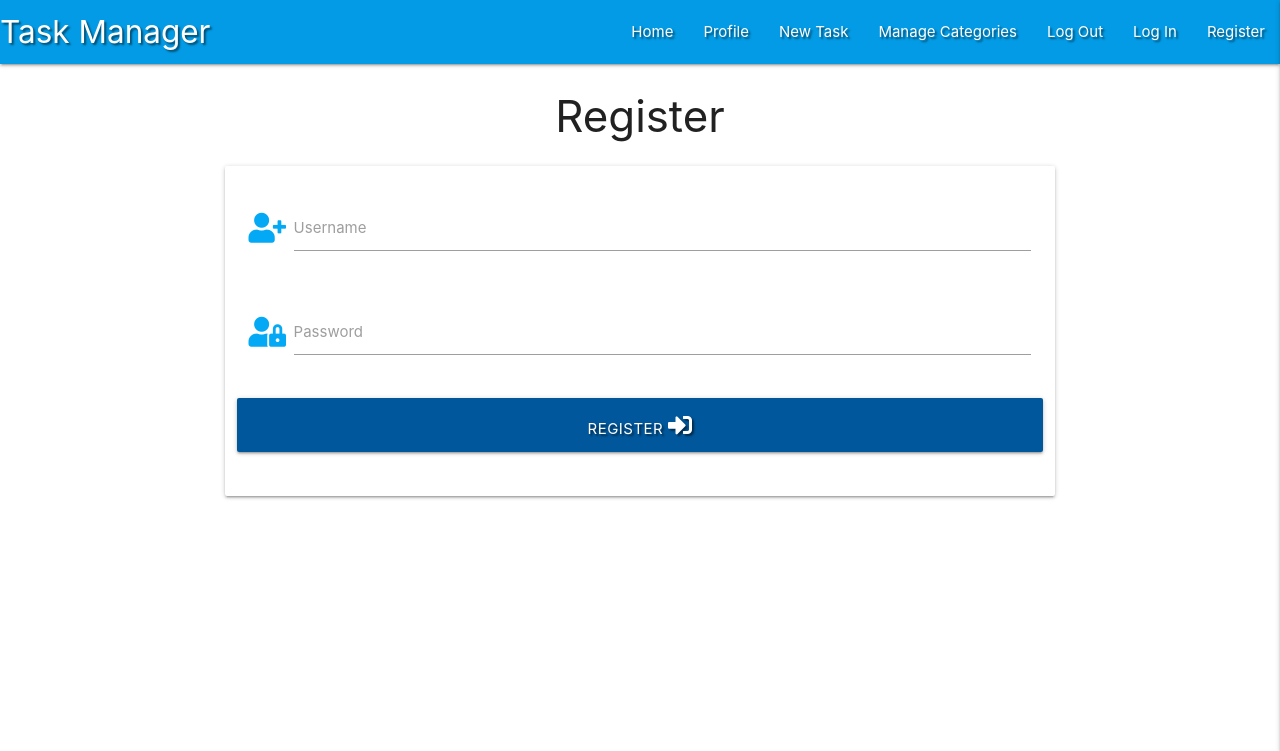
After one commit to BAK2K3/mongominiproject, a Flask app: page /register in a window 1280 px wide. The commit adds this page. Shown: the top 751 px of the page. Run offline with Flask 2, Linux system fonts and the light colour scheme; some libraries are stand-ins or nearby versions.

Commit message:
Add register template.

```diff
--- a/app.py
+++ b/app.py
@@ -3,7 +3,7 @@ from flask import (Flask, flash, render_template,
                    redirect, request, session, url_for)
 from flask_pymongo import PyMongo
 from bson.objectid import ObjectId
-
+from werkzeug.security import generate_password_hash, check_password_hash
 if os.path.exists("env.py"):
     import env
 
@@ -24,6 +24,11 @@ def get_tasks():
     return render_template("tasks.html", tasks=tasks)
 
 
+@app.route("/register", methods=["GET", "POST"])
+def register():
+    return render_template("register.html")
+
+
 if __name__ == "__main__":
     app.run(host=os.environ.get("IP"),
             port=int(os.environ.get("PORT")),
--- a/templates/base.html
+++ b/templates/base.html
@@ -33,12 +33,12 @@
                 <a href="#" data-target="mobile-demo" class="sidenav-trigger right"><i class="fas fa-bars"></i></a>
                 <ul class="right hide-on-med-and-down">
                     <li><a href="{{ url_for('get_tasks')}}">Home</a></li>
-                    <li><a href="#">Profile</a></li>
+                    <li><a href="">Profile</a></li>
                     <li><a href="#">New Task</a></li>
                     <li><a href="#">Manage Categories</a></li>
                     <li><a href="#">Log Out</a></li>
                     <li><a href="#">Log In</a></li>
-                    <li><a href="#">Register</a></li>
+                    <li><a href="{{ url_for('register')}}">Register</a></li>
                 </ul>
             </div>
         </nav>
@@ -54,7 +54,7 @@
             <li><a href="#">Manage Categories</a></li>
             <li><a href="#">Log Out</a></li>
             <li><a href="#">Log In</a></li>
-            <li><a href="#">Register</a></li>
+            <li><a href="{{ url_for('register')}}">Register</a></li>
         </ul>
     </header>
 
--- /dev/null
+++ b/templates/register.html
@@ -0,0 +1,36 @@
+{% extends "base.html" %}
+
+{% block content %}
+
+<h3 class="center-align">Register</h3>
+
+<div class="row">
+    <form class="col s12 m8 offset-m2" method="POST" , action="{{url_for('register')}}">
+        <div class="card-panel">
+            <!-- Username -->
+            <div class="row">
+                <div class="input-field col s12">
+                    <i class="fas fa-user-plus prefix light-blue-text text-darken4"></i>
+                    <input id="username" name="username" type="text" class="validate">
+                    <label for="username">Username</label>
+                </div>
+            </div>
+            <!-- Password -->
+            <div class="row">
+                <div class="input-field col s12">
+                    <i class="fas fa-user-lock prefix light-blue-text text-darken4"></i>
+                    <input id="password" name="password" type="password" class="validate">
+                    <label for="password">Password</label>
+                </div>
+            </div>
+            <!-- Register -->
+            <div class="row">
+                <button type="submit" class="col s12 btn-large light-blue darken-4 text-shadow">
+                    Register <i class="fas fa-sign-in-alt"></i>
+                </button>
+            </div>
+        </div>
+    </form>
+</div>
+
+{% endblock %}
```
